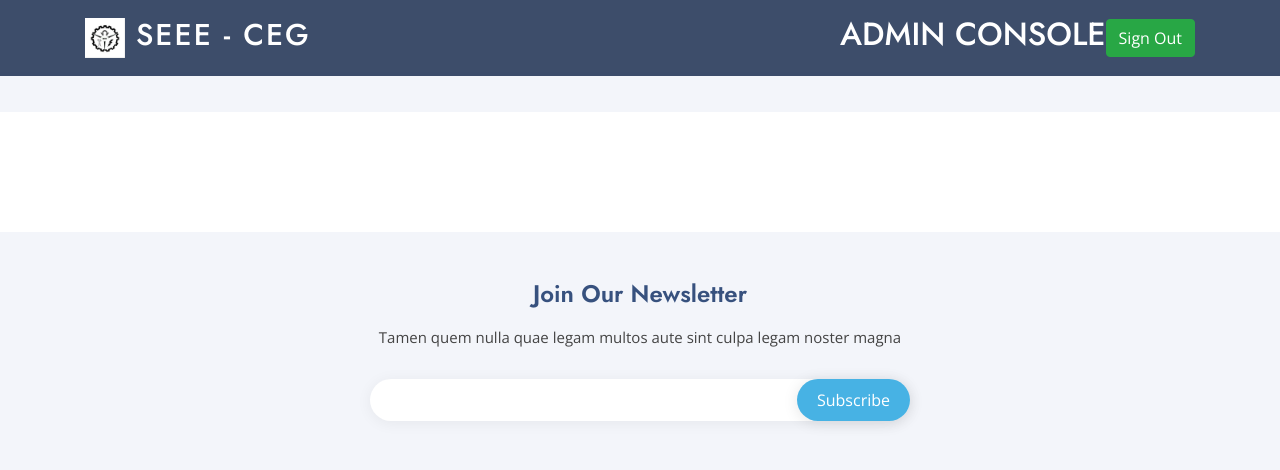
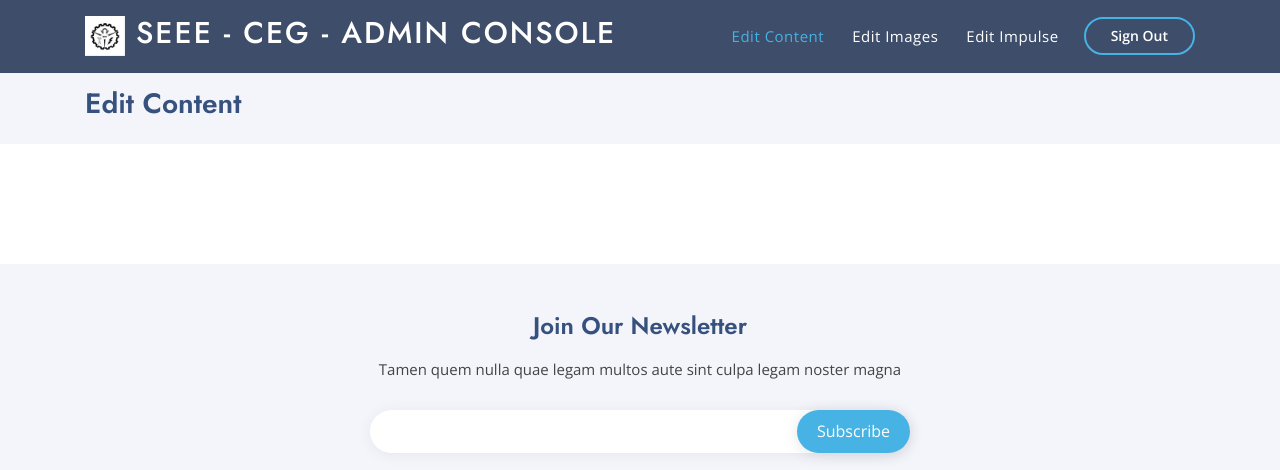
Before and after one commit to bmspr1502/seee-init, a PHP site: page /admin/console.php in a window 1280 px wide. Shown: the top 470 px of the page. Run offline with PHP 8.4, Linux system fonts and the light colour scheme; data that the repository does not hold is empty.

Commit message:
console edit content

```diff
--- a/admin/changeAnyData.php
+++ b/admin/changeAnyData.php
@@ -5,7 +5,7 @@
         $data = $con->real_escape_string($_POST['data']);
         $sql = "UPDATE content SET $type='$data'";
         if($con->query($sql)===TRUE)
-            echo "Updated Successfulyy";
+            echo "Updated Successfully";
         else {
             echo "Error updating record: " . $con->error;
         }
--- a/admin/console.php
+++ b/admin/console.php
@@ -1,10 +1,10 @@
 <?php
     session_start();
-    include "DB.php";
-    $sql = "SELECT * FROM content";
-    $result = $con->query($sql);
-    $data = $result->fetch_assoc();
-    $con->close();
+        include "DB.php";
+        $sql = "SELECT * FROM content";
+        $result = $con->query($sql);
+        $data = $result->fetch_assoc();
+        $con->close();
 ?>
 <!DOCTYPE html>
 <html lang="en">
@@ -50,16 +50,16 @@
 <header id="header" class="fixed-top header-inner-pages">
     <div class="container d-flex align-items-center">
 
-        <h1 class="logo mr-auto"><a href="../index.php"><img src="assets/img/logo.jpg" alt="" class="img-fluid">  SEEE - CEG</a></h1>
+        <h1 class="logo mr-auto"><a href="../index.php"><img src="assets/img/logo.jpg" alt="" class="img-fluid">  SEEE - CEG - ADMIN CONSOLE</a></h1>
         <!-- Uncomment below if you prefer to use an image logo -->
         <!-- <a href="index.php" class="logo mr-auto"><img src="assets/img/logo.png" alt="" class="img-fluid"></a>-->
 
-        <!--nav class="nav-menu d-none d-lg-block">
+        <nav class="nav-menu d-none d-lg-block">
             <ul>
-                <li><a href="../index.php">Home</a></li>
-                <li><a href="#about">About</a></li>
-                <li><a href="#services">Services</a></li>
-                <li><a href="#portfolio">Portfolio</a></li>
+                <li><a href="#editcontents">Edit Content</a></li>
+                <li><a href="#">Edit Images</a></li>
+                <li><a href="#">Edit Impulse</a></li>
+                <!--li><a href="#portfolio">Portfolio</a></li>
                 <li><a href="#team">Team</a></li>
                 <li class="drop-down"><a href="">Drop Down</a>
                     <ul>
@@ -78,44 +78,39 @@
                         <li><a href="#">Drop Down 4</a></li>
                     </ul>
                 </li>
-                <li><a href="#contact">Contact</a></li>
+                <li><a href="#contact">Contact</a></li -->
 
             </ul>
-        </nav --><!--
+        </nav><!--
 
         .nav-menu -->
 
-        <h2 class="text-white">ADMIN CONSOLE</h2>
-        <a href="#about" class="btn btn-success">Sign Out</a>
+
+        <a href="#" class="get-started-btn">Sign Out</a>
 
     </div>
 </header><!-- End Header -->
 
 <main id="main">
 
-    <!-- ======= Breadcrumbs ======= -->
+    <!--======= Breadcrumbs ======= -->
     <section id="breadcrumbs" class="breadcrumbs">
         <div class="container">
-
-            <!--ol>
-                <li><a href="index.php">Home</a></li>
-                <li>Inner Page</li>
-            </ol>
-            <h2>Inner Page</h2 -->
+            <h2>Edit Content</h2 >
 
         </div>
-    </section><!-- End Breadcrumbs -->
+    </section>  <!--End Breadcrumbs -->
 
-    <section class="inner-page">
+    <section class="inner-page" id="editcontents">
         <div class="container">
             <?php
             foreach ($data as $heading => $content){
                 ?>
-                    <div class="col mt-4">
+                    <div class="col">
                         <form>
                             <h2><?php echo $heading;?></h2>
                             <div class="form-group">
-                                <textarea rows="8" class="form-control" placeholder="Enter password" id="<?php echo $heading;?>"><?php echo $content; ?></textarea>
+                                <textarea rows="8" class="form-control" placeholder="Enter Data" id="<?php echo $heading;?>"><?php echo $content; ?></textarea>
                             </div>
                             <button type="button" id="edit<?php echo $heading;?>" class="btn btn-primary">Edit <?php echo $heading;?></button>
                             <p id="result<?php echo $heading;?>"></p>
@@ -128,7 +123,7 @@
         </div>
     </section>
 
-</main><!-- End #main -->
+</main ><!-- End #main -->
 
 <!-- ======= Footer ======= -->
 <footer id="footer">
@@ -241,7 +236,13 @@
 
             var data<?php echo $heading;?> = $("#<?php echo $heading;?>").val();
             $.post("changeAnyData.php", {type:'<?php echo $heading;?>',data:data<?php echo $heading;?>}, function (result){
-                $("#result<?php echo $heading;?>").html(result);
+                $("#edit<?php echo $heading;?>").html(result);
+                $("#edit<?php echo $heading;?>").removeClass("btn-primary");
+                if(result==="Updated Successfully") {
+                    $("#edit<?php echo $heading;?>").addClass("btn-success");
+                }else{
+                    $("#edit<?php echo $heading;?>").addClass("btn-danger");
+                }
             });
         });
         <?php
```
Also changed, not shown: index.php (+16 -52 lines).
